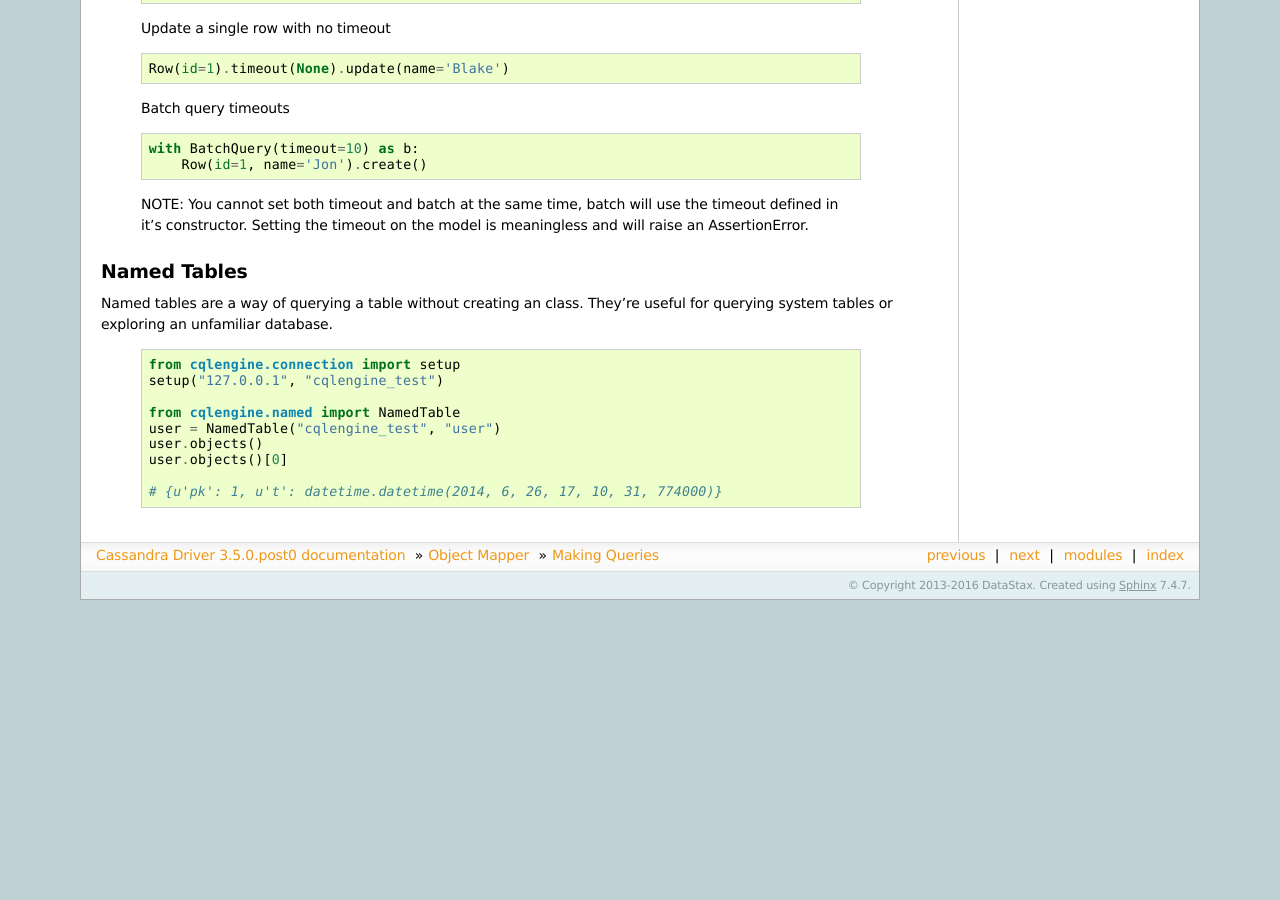
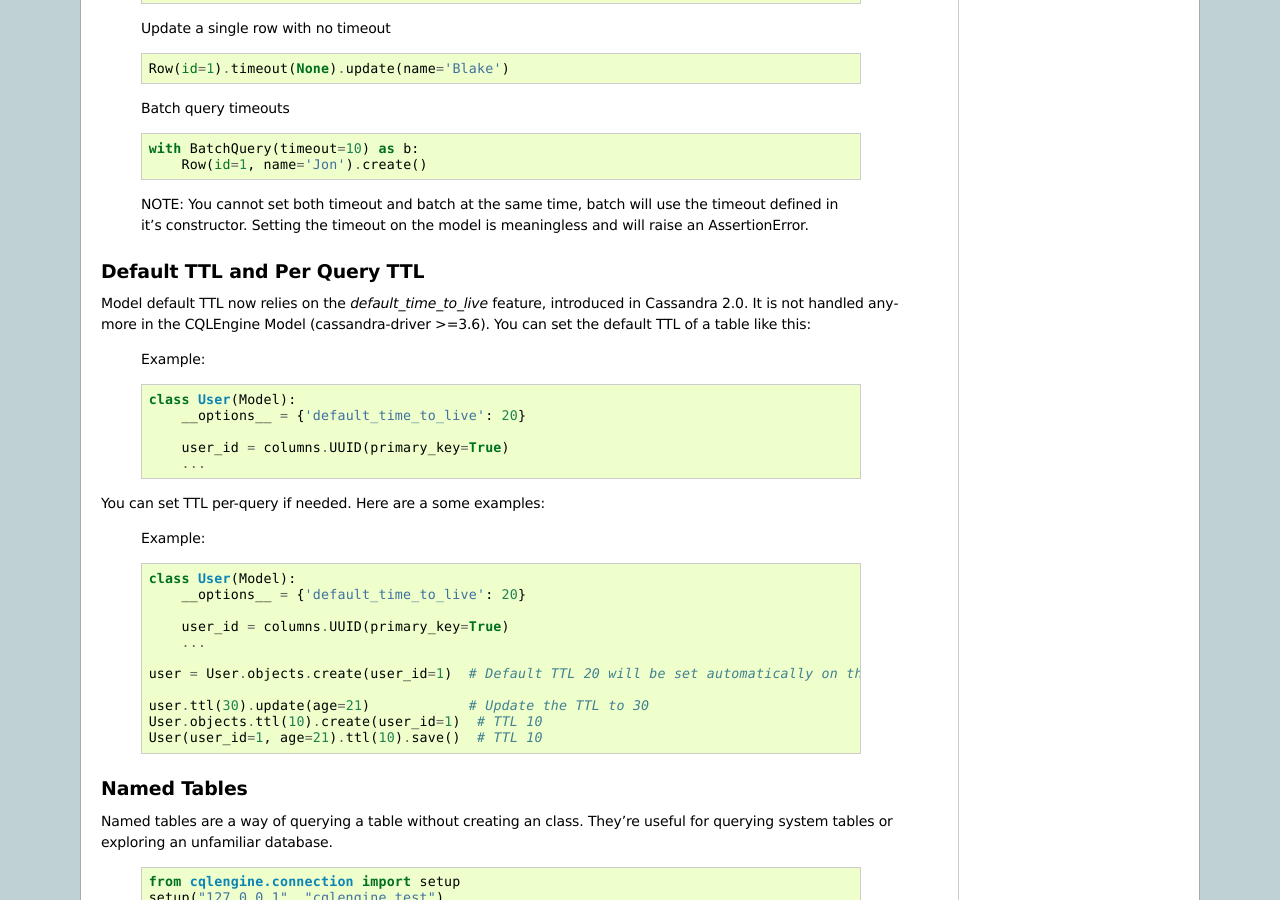
Before and after one commit to datastax/python-driver, a Sphinx documentation site: the page built from docs/cqlengine/queryset.rst, in a window 1280 px wide and 900 px high, scrolled down 5197 px. Built offline with Sphinx 7.4.7, drawn with Linux system fonts in a browser that asks for light colours; pages that are not in the unit, such as notebooks, are missing from menus; before the commit the page ends 5797 px from its top, so only the background shows below that; some of the changed text lies outside the part shown.

Commit message:
Add some docs for default and per-query TTL

```diff
--- a/docs/api/cassandra/cqlengine/models.rst
+++ b/docs/api/cassandra/cqlengine/models.rst
@@ -32,8 +32,10 @@ Model
 
     .. autoattribute:: __keyspace__
 
-    .. _ttl-change:
-    .. autoattribute:: __default_ttl__
+    .. attribute:: __default_ttl__
+        :annotation:  = None
+
+        Will be deprecated in release 4.0. You can set the default ttl by configuring the table ``__options__``. See :ref:`ttl-change` for more details.
 
     .. autoattribute:: __discriminator_value__
 
--- a/docs/cqlengine/queryset.rst
+++ b/docs/cqlengine/queryset.rst
@@ -343,6 +343,42 @@ None means no timeout.
     Setting the timeout on the model is meaningless and will raise an AssertionError.
 
 
+.. _ttl-change:
+
+Default TTL and Per Query TTL
+=============================
+
+Model default TTL now relies on the *default_time_to_live* feature, introduced in Cassandra 2.0. It is not handled anymore in the CQLEngine Model (cassandra-driver >=3.6). You can set the default TTL of a table like this:
+
+    Example:
+
+    .. code-block:: python
+
+        class User(Model):
+            __options__ = {'default_time_to_live': 20}
+
+            user_id = columns.UUID(primary_key=True)
+            ...
+
+You can set TTL per-query if needed. Here are a some examples:
+
+    Example:
+
+    .. code-block:: python
+
+        class User(Model):
+            __options__ = {'default_time_to_live': 20}
+
+            user_id = columns.UUID(primary_key=True)
+            ...
+
+        user = User.objects.create(user_id=1)  # Default TTL 20 will be set automatically on the server
+
+        user.ttl(30).update(age=21)            # Update the TTL to 30
+        User.objects.ttl(10).create(user_id=1)  # TTL 10
+        User(user_id=1, age=21).ttl(10).save()  # TTL 10
+
+
 Named Tables
 ===================
 
```
